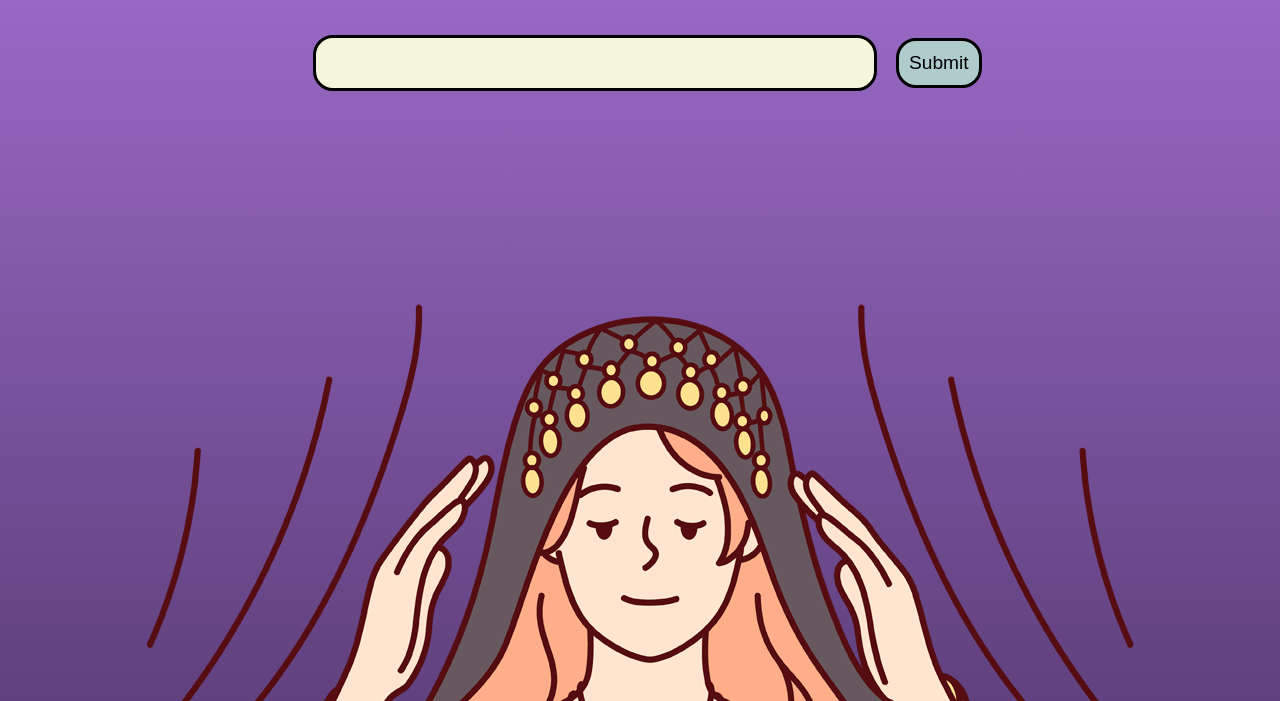
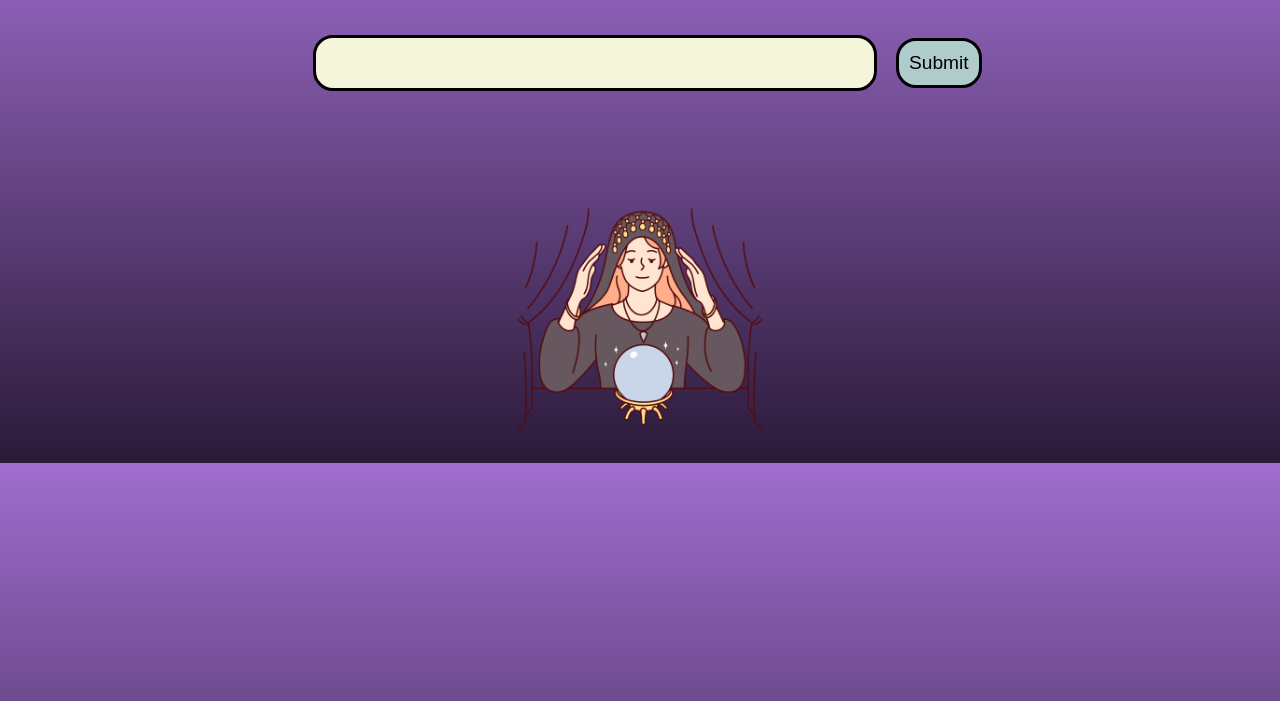
Before and after one commit to DigitalLancer/fortune-teller, a plain HTML site: page index.html in a window 1280 px wide. Shown: the part 99-800 px from the top of the page. Drawn offline with Linux system fonts and the light colour scheme; a web font is replaced by a local one.

Commit message:
Update index.html

```diff
--- a/index.html
+++ b/index.html
@@ -16,7 +16,7 @@
     </div>
     <p class="answer">NO</p>
     <div class="fortuneTeller">
-     <img src="Fortune teller.png" class="orb" alt="">
+     <img src="Fortune teller.png" class="fortuneTeller-img" alt="">
     </div>
 
   </div>
```
